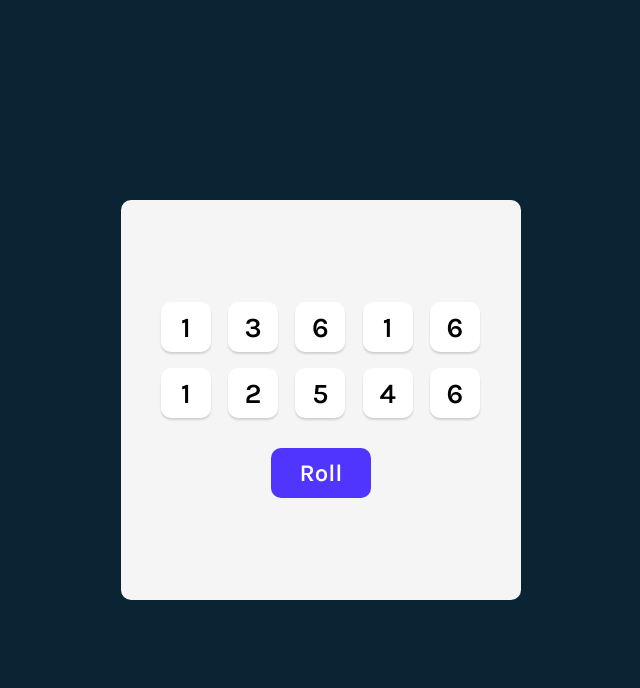
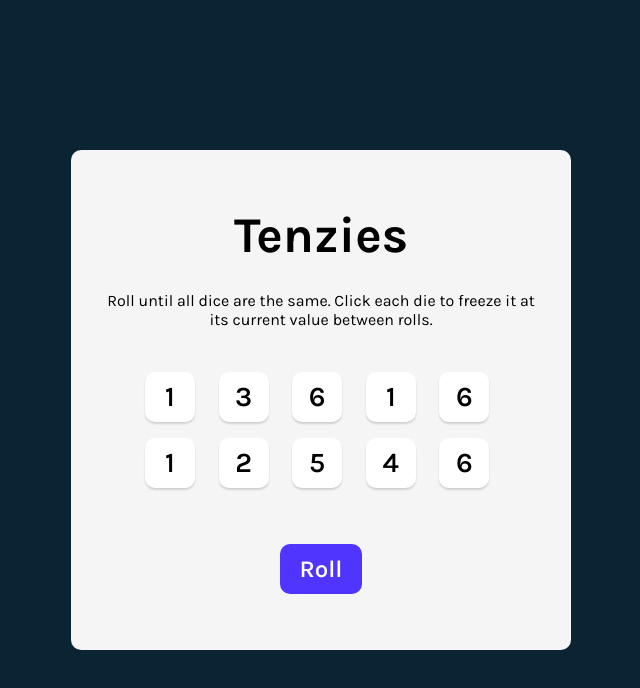
Before and after one commit to kofi-kusi/tenzi, a React (Vite) app: page / in a window 1280 px wide. Shown: the top 688 px of the page, without its empty margins (319-959 px from the left). Built offline with nearby package versions, Linux system fonts and the light colour scheme.

Commit message:
feat: create logic to check game won

```diff
--- a/package.json
+++ b/package.json
@@ -11,6 +11,7 @@
   },
   "dependencies": {
     "react": "^19.0.0",
+    "react-confetti": "^6.4.0",
     "react-dom": "^19.0.0"
   },
   "devDependencies": {
--- a/src/App.css
+++ b/src/App.css
@@ -3,12 +3,13 @@
     grid-template-columns: repeat(5, 1fr);
     width: 80%;
     gap: 1rem;
+    justify-content: center;
 }
 
 main {
     display: flex;
     align-items: center;
-    justify-content: center;
+    justify-content: space-evenly;
     flex-direction: column;
 }
 
@@ -28,10 +29,22 @@ button {
     font-weight: 600;
 }
 
+h1 {
+    font-size: 50px;
+    margin: 0;
+}
+
+.instructions {
+    font-weight: 400;
+    margin-top: 0;
+    text-align: center;
+}
+
 button.roll {
     background-color: #5035FF;
-    /* padding: 30px; */
-    width: 100px;
+    padding: 10px 20px;
+    white-space: nowrap;
+    width: auto;
     height: 50px;
     border-radius: 10px;
     border: none;
--- a/src/App.jsx
+++ b/src/App.jsx
@@ -4,6 +4,13 @@ import Die from "./components/Die";
 
 function App() {
   const [dice, setDice] = useState(generateAllNewDice());
+
+  let gameWon;
+  if (dice.every(die => die.isHeld) && dice.every(die => die.value === dice[0].value)) {
+    gameWon = true
+  } else {
+    gameWon = false
+  }
 
   const diceList = dice.map((obj) => (
     <Die key={obj.id} handleClick={() => hold(obj.id)} obj={obj} />
@@ -38,9 +45,11 @@ function App() {
   return (
     <>
       <main>
+        <h1>Tenzies</h1>
+        <p className="instructions">Roll until all dice are the same. Click each die to freeze it at its current value between rolls.</p>
         <div className="dice-container">{diceList}</div>
         <button className="roll" onClick={rollDice}>
-          Roll
+          {gameWon ? "New game" : "Roll" }
         </button>
       </main>
     </>
--- a/src/index.css
+++ b/src/index.css
@@ -22,7 +22,8 @@ div#root {
 
 main {
     background-color: #F5F5F5;
-    width: 400px;
-    height: 400px;
+    width: 500px;
+    height: 500px;
     border-radius: 10px;
+    padding: 30px;
 }
```
Also changed, not shown: 1 other file (tests, documents, lock files or other folders).
